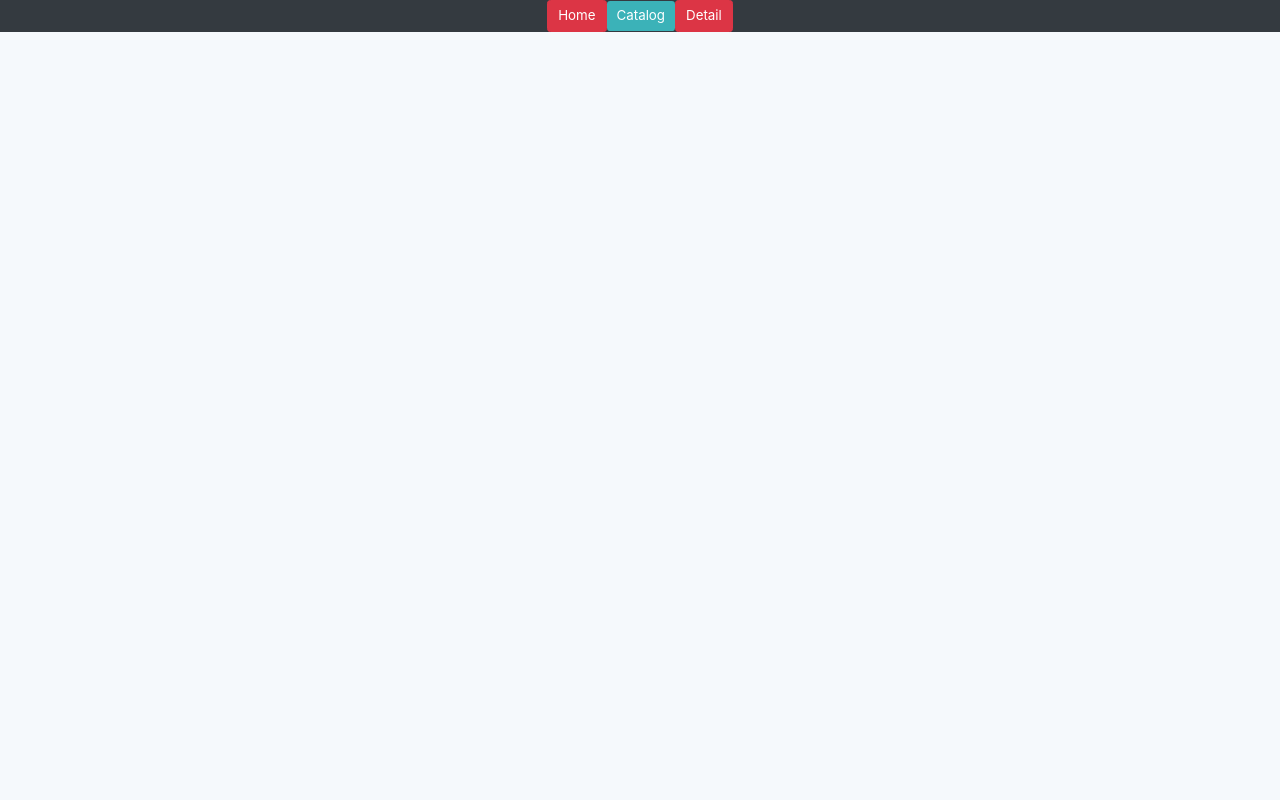
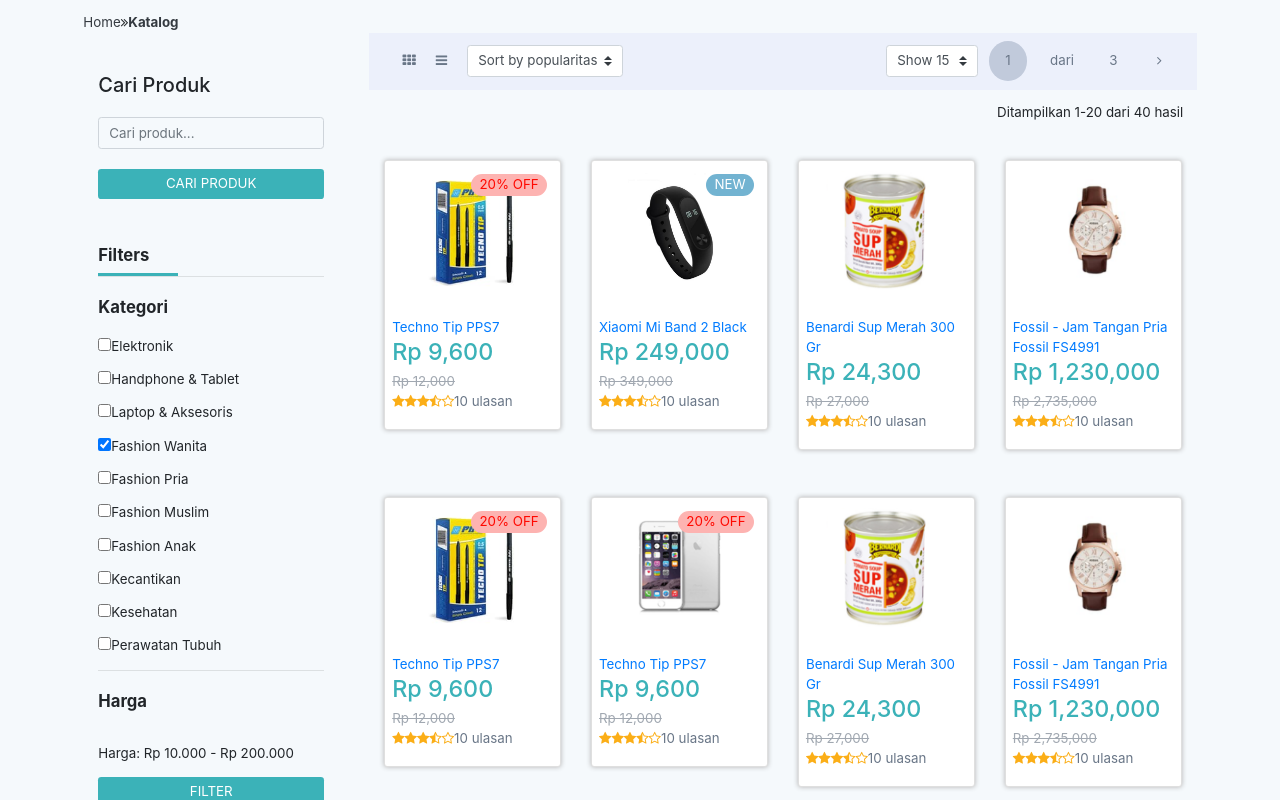
Before and after one commit to revaldoi/uas_ppaw, a React (Create React App) app: page / in a window 1280 px wide. Shown: the top 800 px of the page. Built offline with nearby package versions, Linux system fonts and the light colour scheme.

Commit message:
update catalog

```diff
--- a/src/App.js
+++ b/src/App.js
@@ -1,27 +1,28 @@
-import React from 'react';
-import {Route, NavLink, HashRouter} from "react-router-dom";
-import 'bootstrap/dist/css/bootstrap.min.css';
-import 'bootstrap/dist/css/bootstrap-grid.min.css';
-import 'bootstrap/dist/js/bootstrap.js';
-import 'jquery';
-import 'popper.js';
-import Home from './home/Home';
-import Catalog from './catalog/Catalog';
-import Detail from './detail/Detail'
+import React from "react";
+import { Route, NavLink, HashRouter } from "react-router-dom";
+import "bootstrap/dist/css/bootstrap.min.css";
+import "bootstrap/dist/css/bootstrap-grid.min.css";
+import "bootstrap/dist/js/bootstrap.js";
+import "jquery";
+import "popper.js";
+import Home from "./home/Home";
+import Catalog from "./catalog/Catalog";
+import Detail from "./detail/Detail";
 
 function App() {
-    return (
-        <HashRouter>
-            <div className="container-fluid text-center bg-dark">
-                <NavLink className="btn btn-danger" to="/Home">Home</NavLink>
-                <NavLink className="btn btn-primary" to="/catalog">Catalog</NavLink>
-                <NavLink className="btn btn-danger" to="/Detail">Detail</NavLink>
-            </div>
-            <Route exact="exact" path="/home" component={Home}/>
-            <Route exact="exact" path="/catalog" component={Catalog}/>
-            <Route exact="exact" path="/detail" component={Detail}/>
-        </HashRouter>
-    );
+  return (
+    <Catalog />
+    // <HashRouter>
+    //     <div className="container-fluid text-center bg-dark">
+    //         <NavLink className="btn btn-danger" to="/Home">Home</NavLink>
+    //         <NavLink className="btn btn-primary" to="/catalog">Catalog</NavLink>
+    //         <NavLink className="btn btn-danger" to="/Detail">Detail</NavLink>
+    //     </div>
+    //     <Route exact="exact" path="/home" component={Home}/>
+    //     <Route exact="exact" path="/catalog" component={Catalog}/>
+    //     <Route exact="exact" path="/detail" component={Detail}/>
+    // </HashRouter>
+  );
 }
 
 export default App;
```
